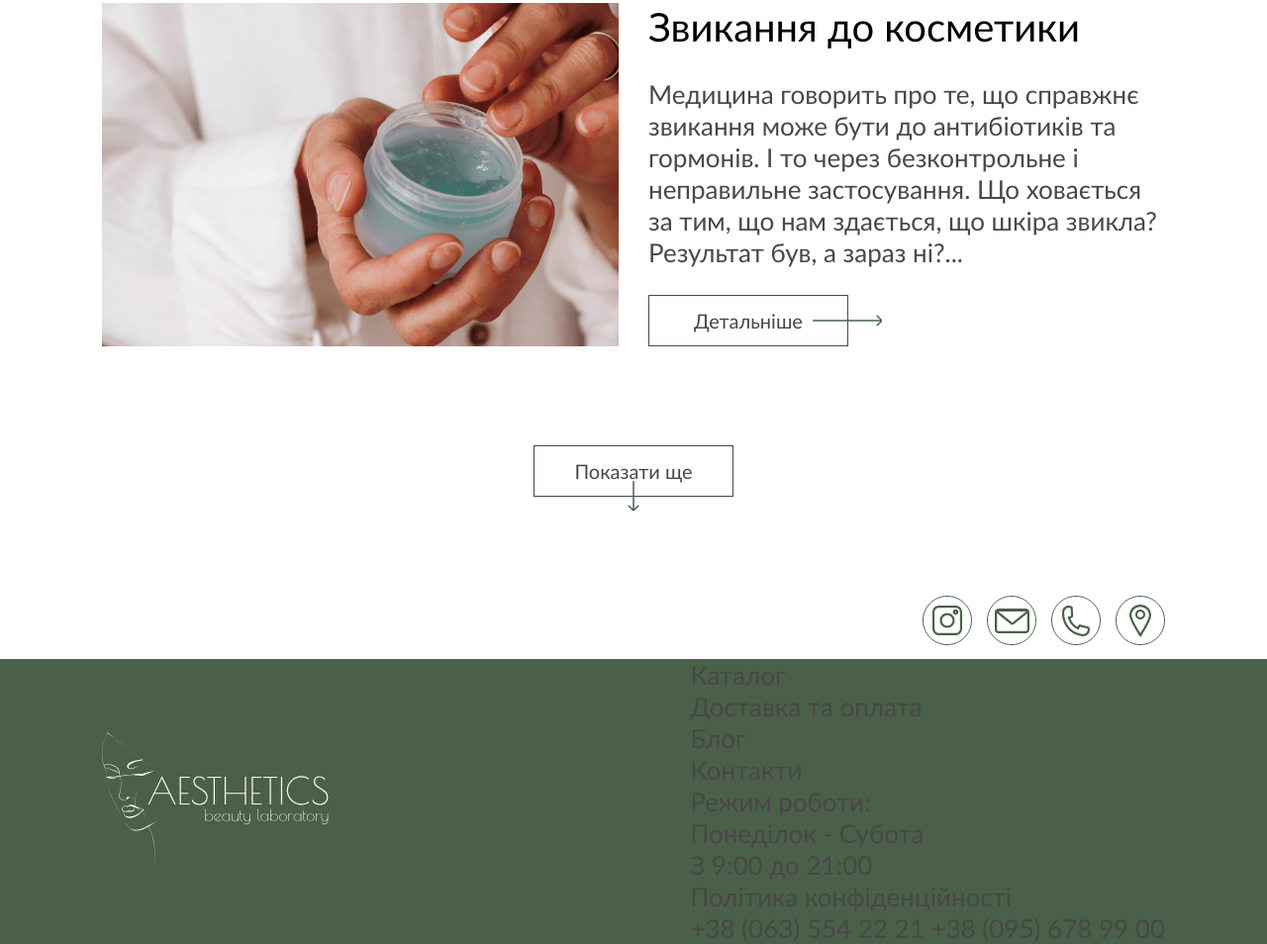
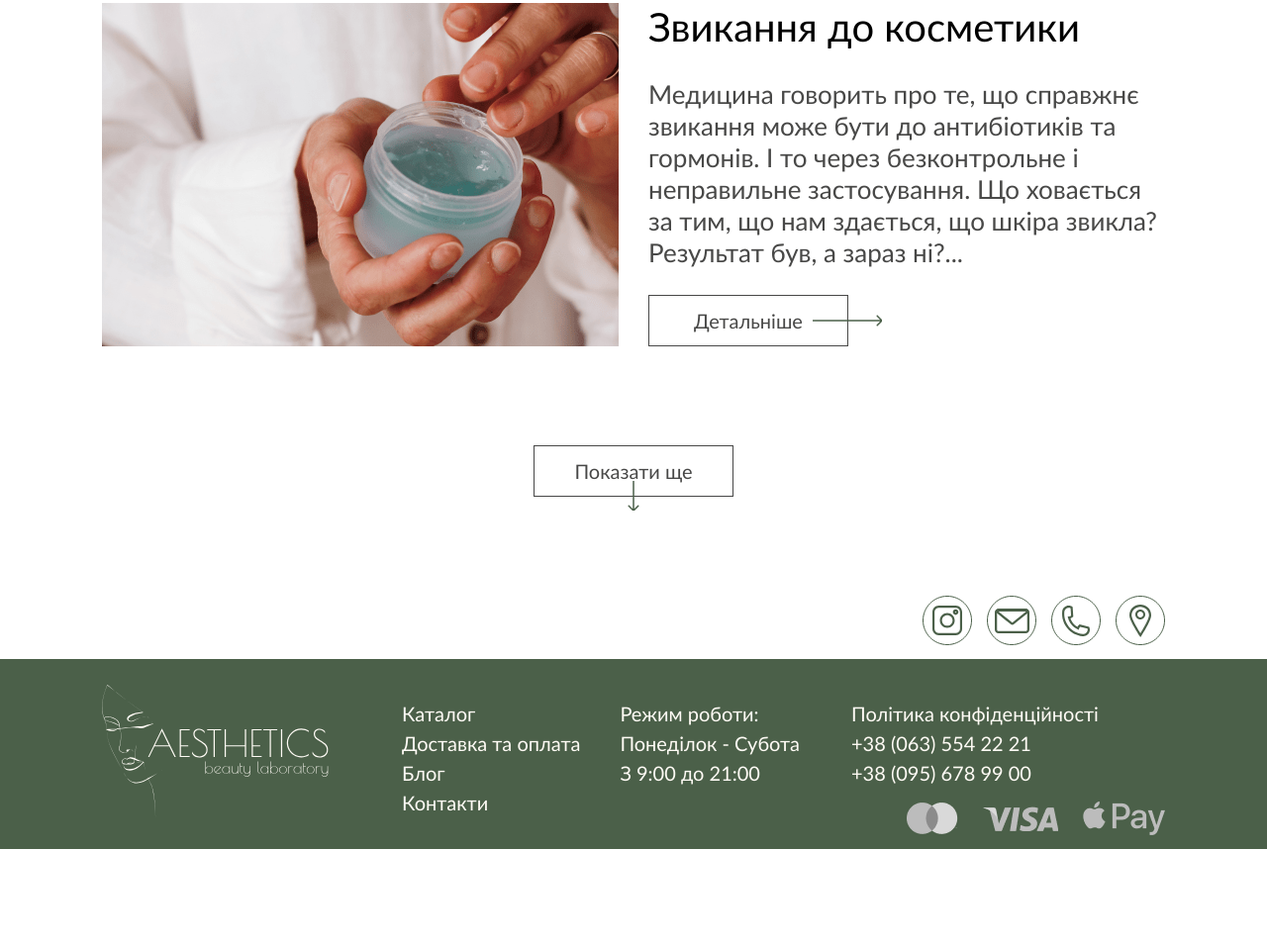
Before and after one commit to Pashkentik/aesthetics, a plain HTML site: page index.html in a window 1280 px wide. Shown: the part 3278-4232 px from the top of the page at 99% size. After the commit the page ends 4136 px from the top, so only its background shows below. Drawn offline with Linux system fonts and the light colour scheme.

Commit message:
add pay hovering

```diff
--- a/style.css
+++ b/style.css
@@ -413,7 +413,7 @@ footer{
 }
 .footer_content {
 	background-color: #4B6049;
-	min-height: 192px;
+	height: 192px;
 	width: 100%;
 }
 .footer_content .wrapper {
@@ -422,3 +422,56 @@ footer{
 	align-items: center;
 	justify-content: space-between;
 }
+.footer_item_group{
+	font-family: 'Candara';
+	font-weight: 200;
+	font-size: 20px;
+	line-height: 150%;
+	color: #FFFBF5;
+	display: flex;
+	gap: 40px;
+	padding: 26px 0 0 0;
+}
+.footer_item:nth-of-type(2) {
+	padding: 0 12px 0 0;
+}
+.footer_item:last-child{
+	display: flex;
+	flex-direction: column;
+}
+.footer_item > div:first-of-type{
+	display: flex;
+	flex-direction: column;
+}
+.footer_item > div:nth-of-type(2){
+	padding: 14px 0 0 56px;
+}
+.footer_pay{
+	display: flex;
+	gap: 25px;
+	align-items: center;
+}
+ .footer_pay a:first-of-type {
+	width: 52px;
+	height: 32px;
+	background: url('./img/pay_1_gray.png') no-repeat;
+}
+.footer_pay a:hover:first-of-type {
+	background: url('./img/pay_1.png') no-repeat;
+}
+.footer_pay a:nth-of-type(2) {
+	width: 76px;
+	height: 25px;
+	background: url('./img/pay_2_gray.png') no-repeat;
+}
+.footer_pay a:nth-of-type(2):hover {
+	background: url('./img/pay_2.png') no-repeat;
+}
+.footer_pay a:nth-of-type(3) {
+	width: 83px;
+	height: 34px;
+	background: url('./img/pay_3_gray.png') no-repeat;
+}
+.footer_pay a:nth-of-type(3):hover {
+	background: url('./img/Pay_3.png') no-repeat;
+}
```
Also changed, not shown: img/Pay_3.png (added), img/pay_1.png (added), img/pay_1_gray.png (added), img/pay_2.png (added), img/pay_2_gray.png (added), img/pay_3_gray.png (added).
